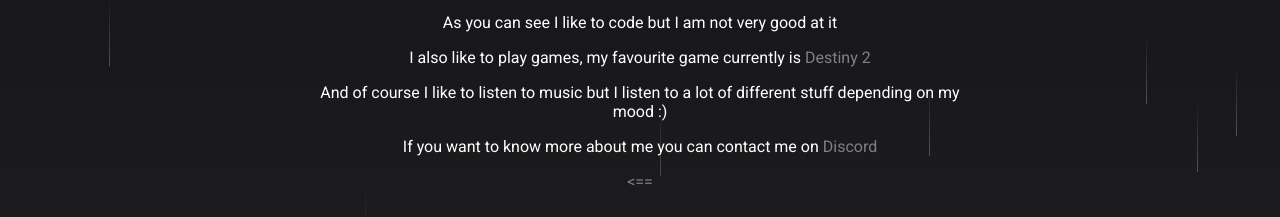
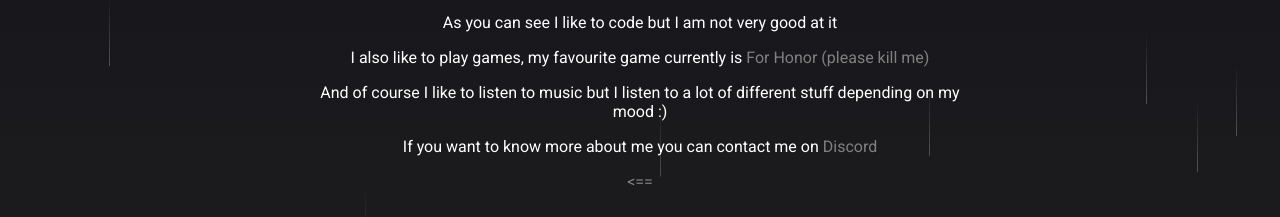
Before and after one commit to matthijs12310/matthijs12310.github.io, a plain HTML site: page index.html in a window 1280 px wide. Both pictures are taken after a click on the element "About me =>". Shown: the part 348-565 px from the top of the page. Drawn offline with nearby package versions, Linux system fonts and the light colour scheme.

Commit message:
Update index.html

```diff
--- a/index.html
+++ b/index.html
@@ -1,6 +1,6 @@
 <html>
   <head>
-    <title>ily c:</title>
+    <title>Goofy aah</title>
     <link rel="stylesheet" href="main.css" />
     <script src="https://ajax.googleapis.com/ajax/libs/jquery/3.6.0/jquery.min.js"></script>
     <meta name="viewport" content="width=device-width, initial-scale=1" />
@@ -20,8 +20,8 @@
       <p>As you can see I like to code but I am not very good at it</p>
       <p>
         I also like to play games, my favourite game currently is
-        <a href="https://www.bungie.net/7/en/Destiny/NewLight" target="_blank"
-          >Destiny 2</a
+        <a href="https://www.ubisoft.com/en-gb/game/for-honor" target="_blank"
+          >For Honor (please kill me)</a
         >
       </p>
       <p>
```
